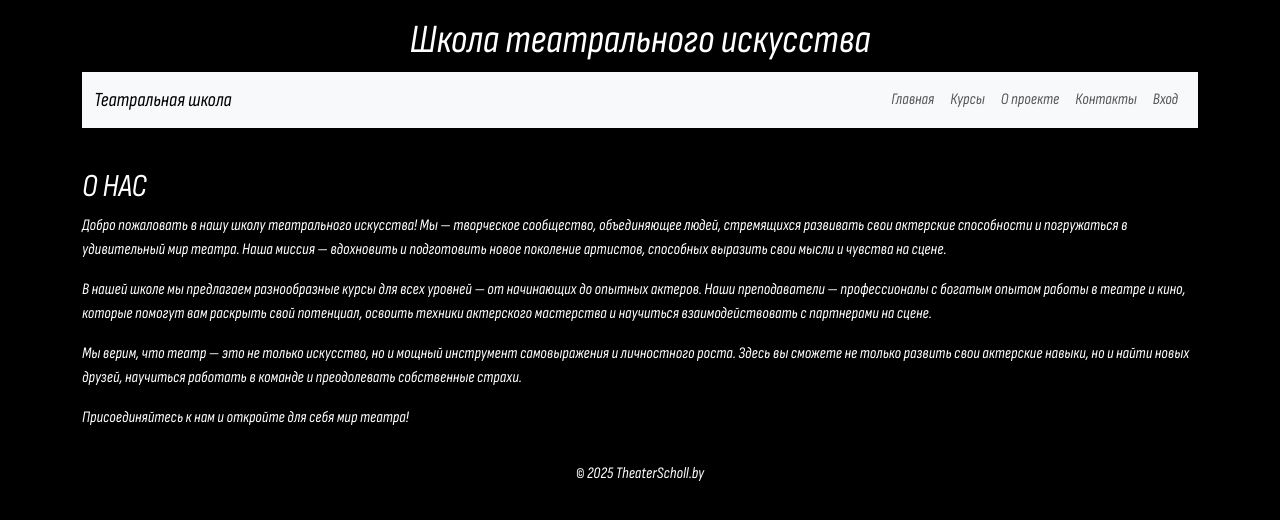
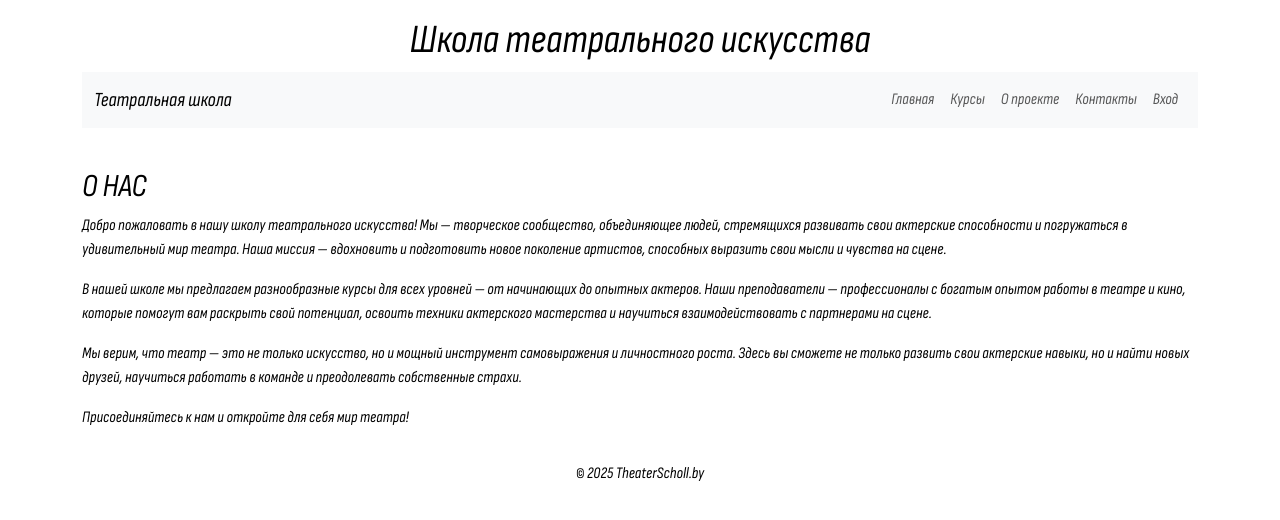
Before and after one commit to ragelalexandr/theater-school-app-django, a Django app: page /about/ in a window 1280 px wide. Shown: the top 520 px of the page. Run offline with Django 5.2, Linux system fonts and the light colour scheme; some libraries are stand-ins or nearby versions.

Commit message:
фон приложения изменен на белый

```diff
--- a/theater-scholl-app/static/css/style.css
+++ b/theater-scholl-app/static/css/style.css
@@ -8,8 +8,8 @@
 
 body {
     font-family: 'SofiaSansCondensed', sans-serif;
-    background-color: #000000;
-    color: #FFFFFF;
+    background-color: #ffffff;
+    color: #000000;
 }
 
 nav {
```
